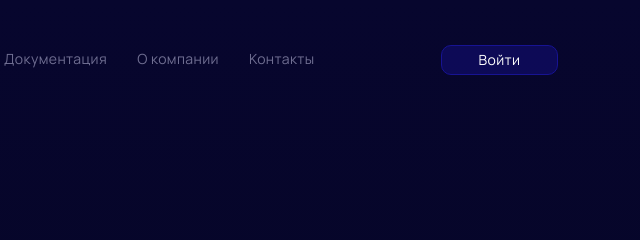
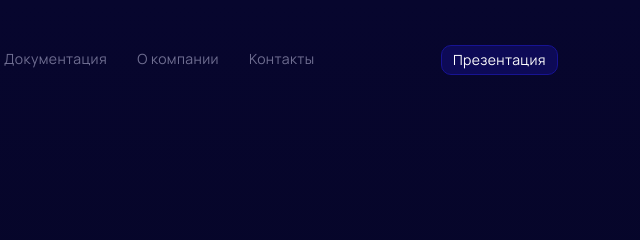
Before and after one commit to Sega-hub/enterprise.io, a plain HTML site: page src/html/productsandfunctions.html in a window 1280 px wide. Shown: the top 240 px of the page, 594-1234 px from the left. Drawn offline with Linux system fonts and the light colour scheme.

Commit message:
fix: header button

```diff
--- a/src/html/productsandfunctions.html
+++ b/src/html/productsandfunctions.html
@@ -22,7 +22,7 @@
                     <a href="#" class="header__nav-link">Контакты</a>
                 </nav>
                 <div class="header__buttons">
-                    <button class="header__buttons-enter">Войти</button>
+                    <button class="header__buttons-enter">Презентация</button>
                     <button class="header__buttons-menu">Меню</button>
                 </div>
             </div>
```
